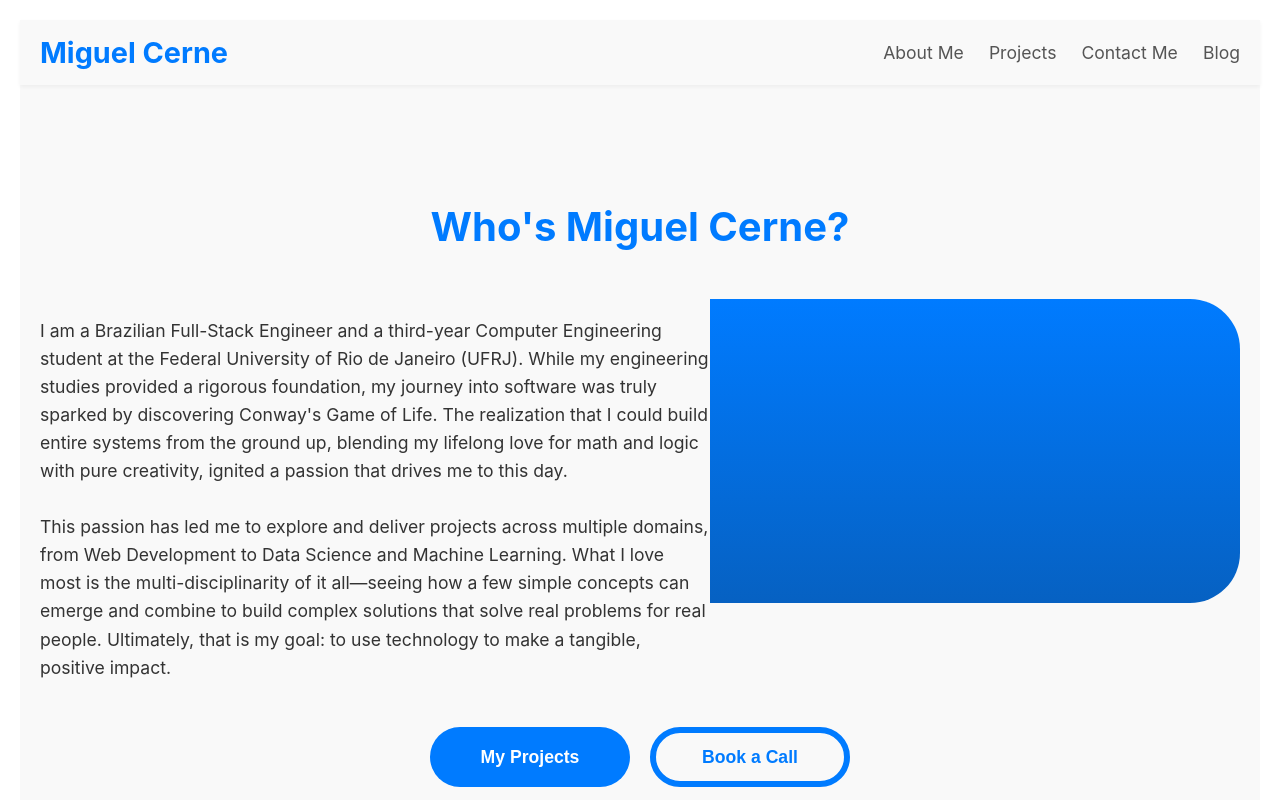
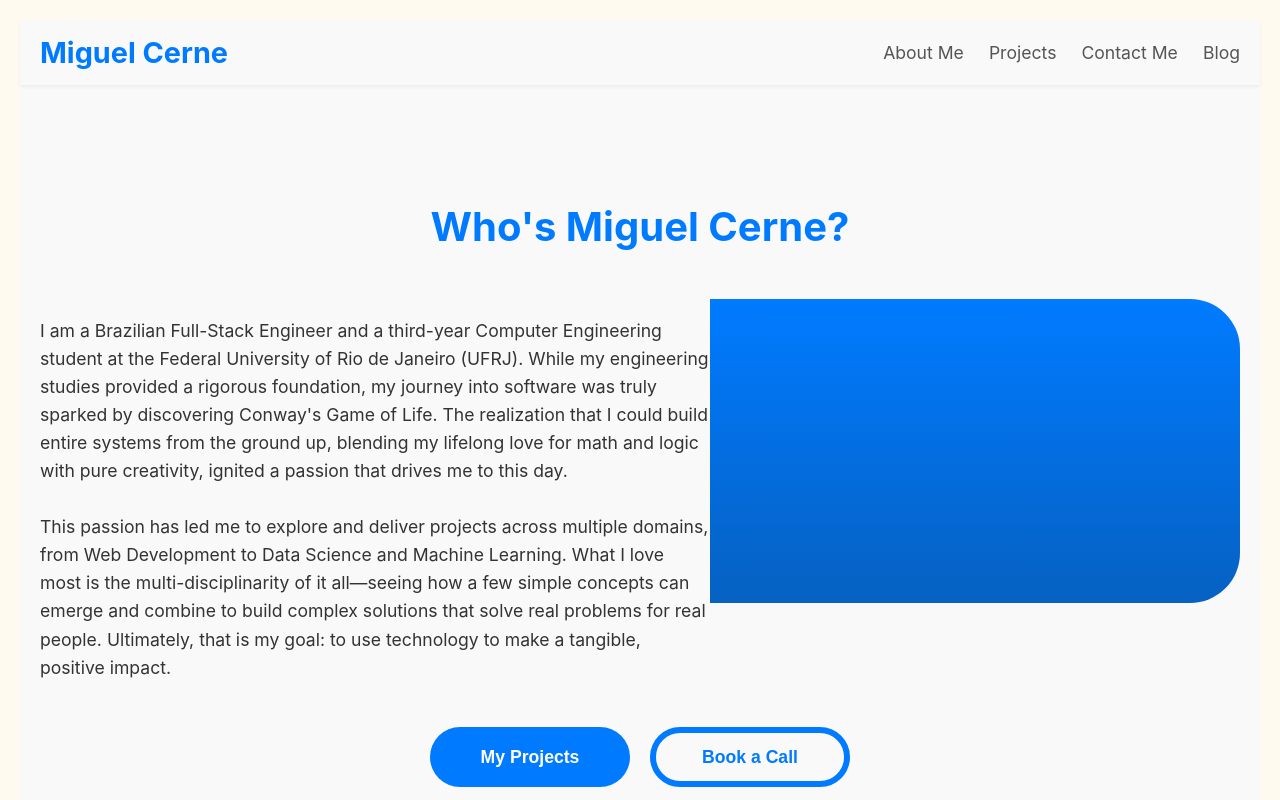
Before and after one commit to Cerne17/portfolio-fullstack, a React (Create React App) app in the folder frontend/: page / in a window 1280 px wide. Shown: the top 800 px of the page. Built offline with nearby package versions, Linux system fonts and the light colour scheme; the HTML template or start-up script is replaced by a standard one.

Commit message:
chore(frontend): changes the max width and body background for the home page

```diff
--- a/frontend/src/App.css
+++ b/frontend/src/App.css
@@ -1,10 +1,12 @@
+body {
+  background-color: FloralWhite;
+}
+
 .App {
   width: 100%;
   min-height: 100vh; /* Ensure it takes full viewport height */
   margin: 0; /* Remove any potential default margin */
   padding: 0; /* Remove any potential default padding */
-  /* Add display: flex; flex-direction: column; if you want content to stack vertically */
-  /* For example: */
   display: flex;
   flex-direction: column;
 }
```
